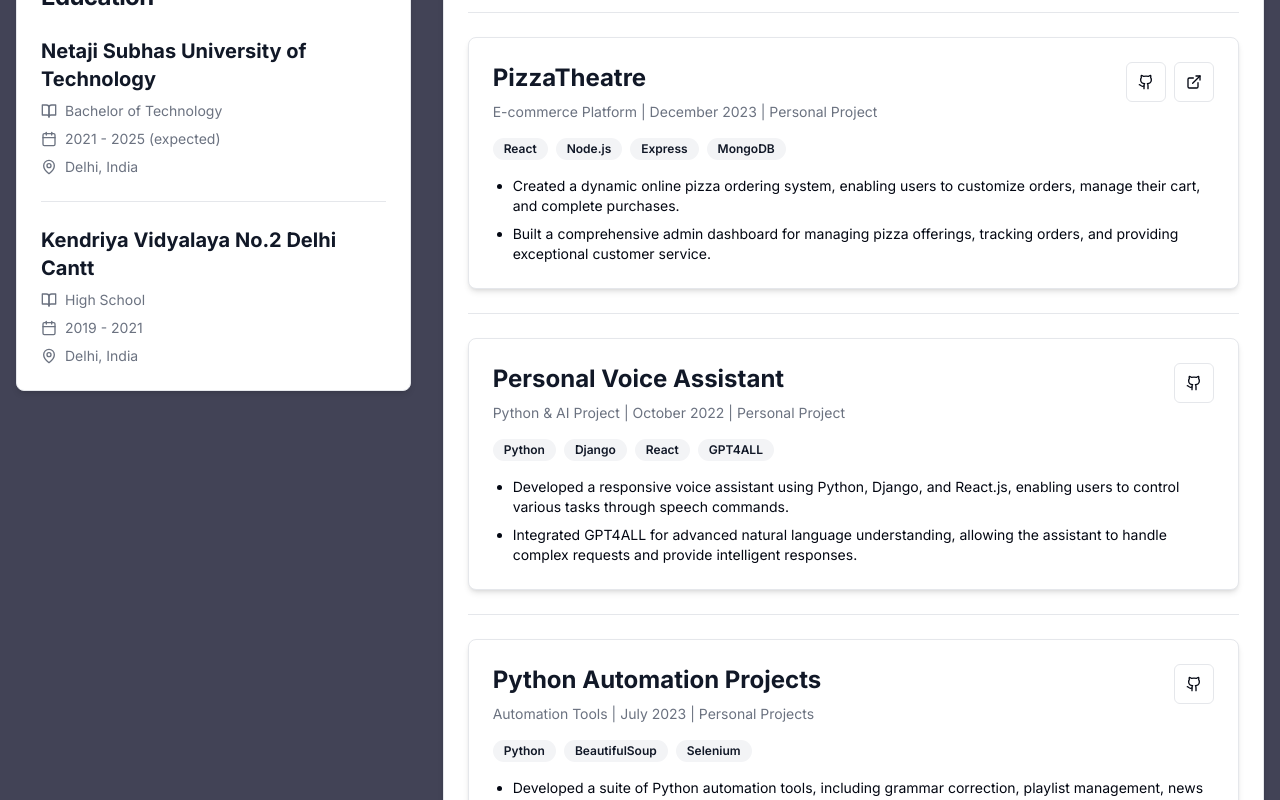
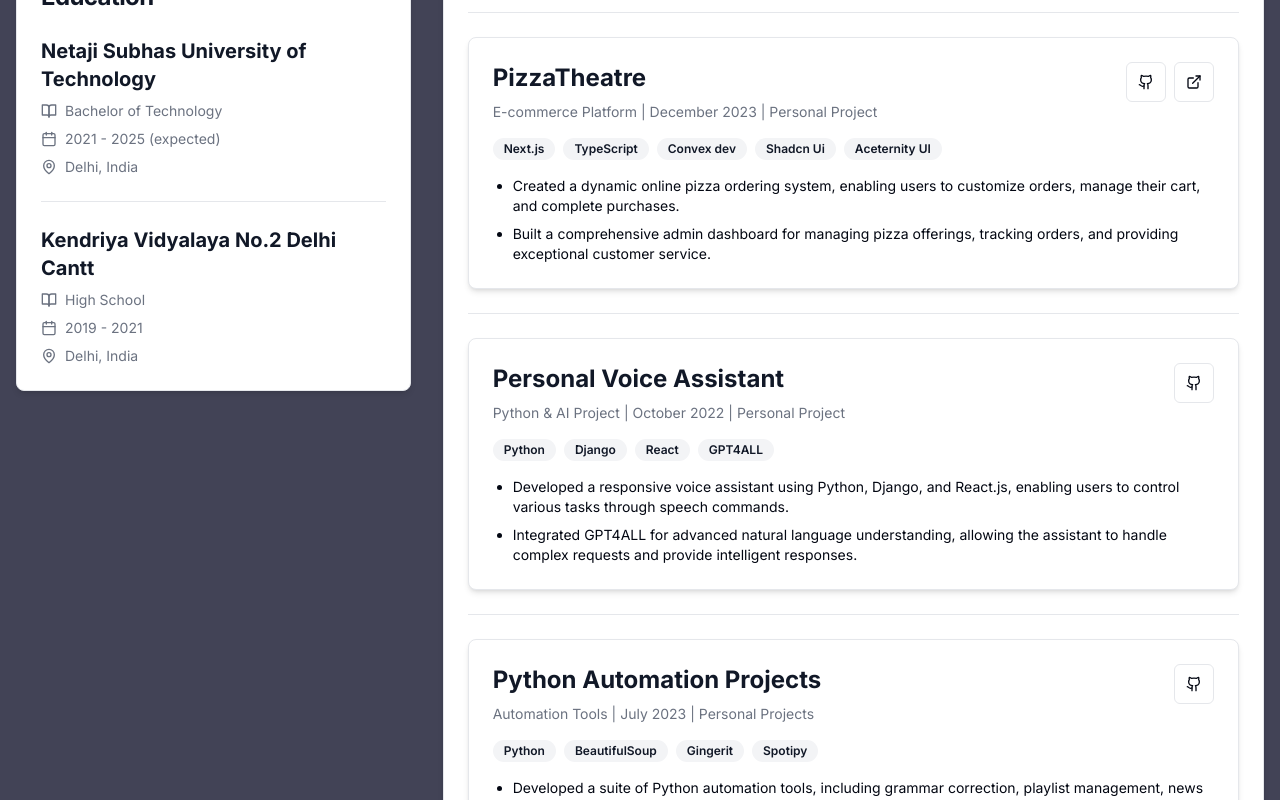
Before and after one commit to akadeepesh/OnlineResume, a Next.js app: page / in a window 1280 px wide. Shown: the part 1460-2260 px from the top of the page. Built offline with nearby package versions, Linux system fonts and the light colour scheme.

Commit message:
Updated tags

```diff
--- a/src/components/Experience.tsx
+++ b/src/components/Experience.tsx
@@ -74,6 +74,7 @@ const Experience: React.FC = () => {
         "Next.js",
         "Django",
         "WebSocket",
+        "Django Channels",
         "Signal Processing",
         "Data Visualization",
       ],
--- a/src/components/Projects.tsx
+++ b/src/components/Projects.tsx
@@ -25,7 +25,13 @@ const projects: Project[] = [
       "Implemented secure user management, allowing users to control their poems, interact with content, and report issues.",
       "Developed robust filtering options, empowering users to navigate poems based on author, title, content, date, and popularity.",
     ],
-    technologies: ["Next.js", "React", "Node.js", "MongoDB"],
+    technologies: [
+      "Next.js",
+      "TypeScript",
+      "Convex dev",
+      "Shadcn Ui",
+      "Aceternity UI",
+    ],
   },
   {
     name: "PizzaTheatre",
@@ -36,7 +42,13 @@ const projects: Project[] = [
       "Created a dynamic online pizza ordering system, enabling users to customize orders, manage their cart, and complete purchases.",
       "Built a comprehensive admin dashboard for managing pizza offerings, tracking orders, and providing exceptional customer service.",
     ],
-    technologies: ["React", "Node.js", "Express", "MongoDB"],
+    technologies: [
+      "Next.js",
+      "TypeScript",
+      "Convex dev",
+      "Shadcn Ui",
+      "Aceternity UI",
+    ],
   },
   {
     name: "Personal Voice Assistant",
@@ -55,7 +67,7 @@ const projects: Project[] = [
     details: [
       "Developed a suite of Python automation tools, including grammar correction, playlist management, news aggregation, and web search automation.",
     ],
-    technologies: ["Python", "BeautifulSoup", "Selenium"],
+    technologies: ["Python", "BeautifulSoup", "Gingerit", "Spotipy"],
   },
 ];
 
```
